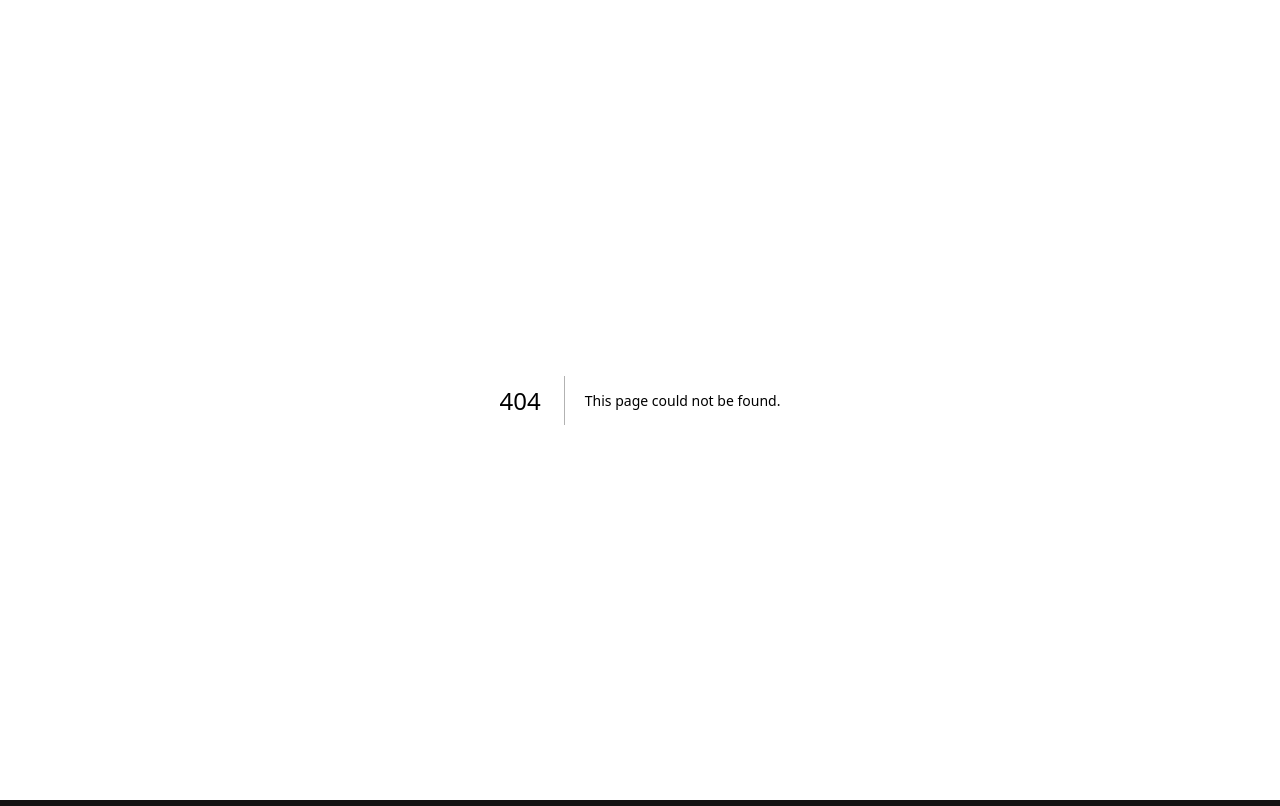
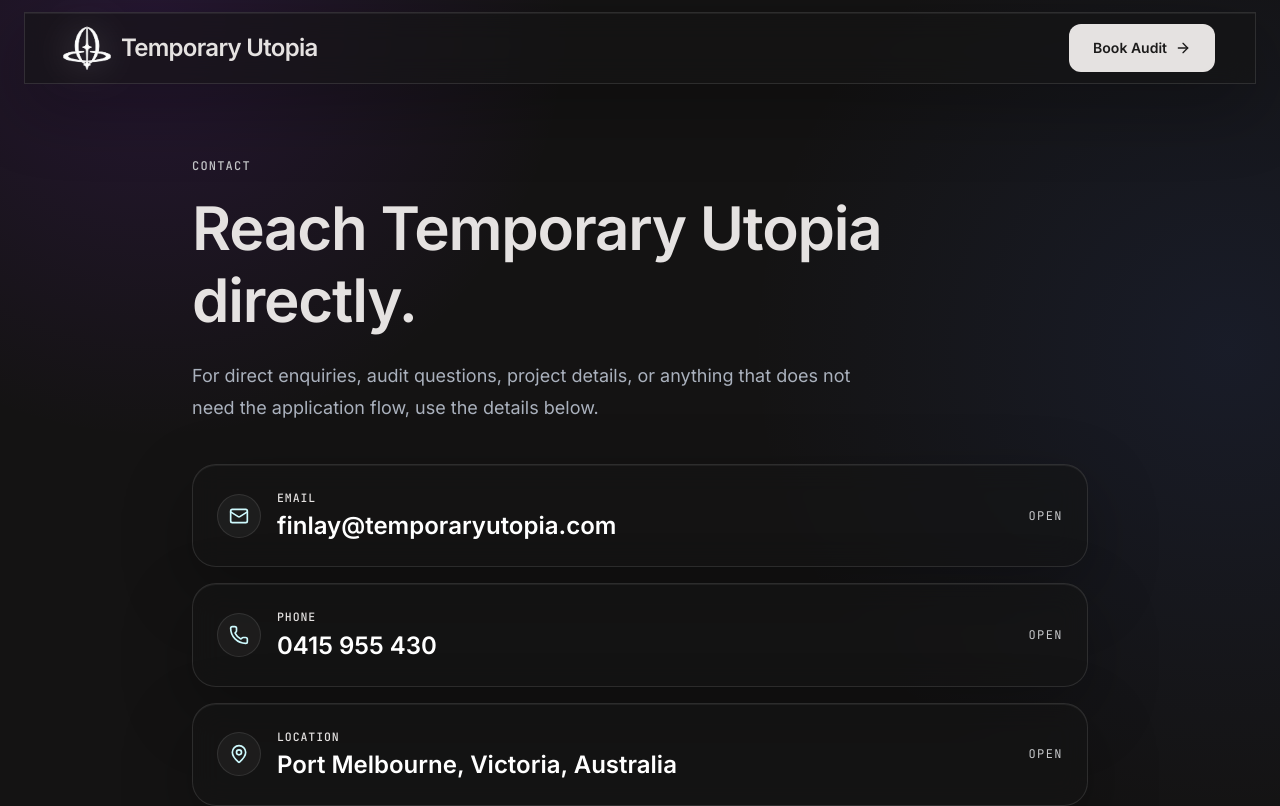
Before and after one commit to heyfinlay/UtopiaStudios, a Next.js app: page /contact in a window 1280 px wide. Before the commit this address had no page. Shown: the top 806 px of the page. Built offline with nearby package versions, Linux system fonts and the light colour scheme.

Commit message:
Add contact links to header and footer

```diff
--- /dev/null
+++ b/src/app/contact/page.tsx
@@ -0,0 +1,89 @@
+import type { Metadata } from "next";
+import { Mail, MapPin, Phone } from "lucide-react";
+import { SiteHeader } from "@/components/layout/SiteHeader";
+import { SiteFooter } from "@/components/layout/SiteFooter";
+import { FloatingBackground } from "@/components/ui/FloatingBackground";
+import { GlassCard } from "@/components/ui/GlassCard";
+import { SectionWrapper } from "@/components/ui/SectionWrapper";
+
+export const metadata: Metadata = {
+  title: "Contact",
+  description:
+    "Contact Temporary Utopia directly by email, phone, or location details.",
+};
+
+const contactDetails = [
+  {
+    label: "Email",
+    value: "finlay@temporaryutopia.com",
+    href: "mailto:finlay@temporaryutopia.com",
+    icon: Mail,
+  },
+  {
+    label: "Phone",
+    value: "0415 955 430",
+    href: "tel:+61415955430",
+    icon: Phone,
+  },
+  {
+    label: "Location",
+    value: "Port Melbourne, Victoria, Australia",
+    href: "https://www.google.com/maps/search/?api=1&query=Port%20Melbourne%2C%20Victoria%2C%20Australia",
+    icon: MapPin,
+  },
+];
+
+export default function ContactPage() {
+  return (
+    <>
+      <FloatingBackground />
+      <SiteHeader compact />
+      <main>
+        <SectionWrapper className="!pt-40">
+          <div className="mx-auto max-w-4xl">
+            <p className="eyebrow">Contact</p>
+            <h1 className="section-title mt-5 max-w-3xl text-5xl font-semibold sm:text-6xl">
+              Reach Temporary Utopia directly.
+            </h1>
+            <p className="mt-6 max-w-2xl text-lg leading-8 text-[#aab1bd]">
+              For direct enquiries, audit questions, project details, or
+              anything that does not need the application flow, use the details
+              below.
+            </p>
+
+            <div className="mt-10 grid gap-4">
+              {contactDetails.map(({ label, value, href, icon: Icon }) => (
+                <GlassCard key={label} className="p-5 sm:p-6">
+                  <a
+                    href={href}
+                    target={href.startsWith("http") ? "_blank" : undefined}
+                    rel={
+                      href.startsWith("http") ? "noreferrer" : undefined
+                    }
+                    className="flex flex-col gap-4 sm:flex-row sm:items-center sm:justify-between"
+                  >
+                    <span className="flex items-center gap-4">
+                      <span className="grid h-11 w-11 shrink-0 place-items-center rounded-full border border-white/10 bg-white/[.045] text-cyan-100">
+                        <Icon className="h-5 w-5" />
+                      </span>
+                      <span>
+                        <span className="form-label">{label}</span>
+                        <span className="mt-1 block text-xl font-semibold text-white sm:text-2xl">
+                          {value}
+                        </span>
+                      </span>
+                    </span>
+                    <span className="font-mono text-xs uppercase tracking-[0.12em] text-[#c5c7c9]">
+                      Open
+                    </span>
+                  </a>
+                </GlassCard>
+              ))}
+            </div>
+          </div>
+        </SectionWrapper>
+      </main>
+      <SiteFooter />
+    </>
+  );
+}
--- a/src/components/layout/SiteFooter.tsx
+++ b/src/components/layout/SiteFooter.tsx
@@ -18,6 +18,9 @@ export function SiteFooter() {
           </p>
         </div>
         <nav className="flex flex-wrap justify-center gap-8 font-mono text-[12px] font-medium uppercase tracking-[0.1em]">
+          <Link href="/contact" className="hover:text-white">
+            Contact
+          </Link>
           <Link href="/privacy" className="hover:text-white">
             Privacy
           </Link>
--- a/src/components/layout/SiteHeader.tsx
+++ b/src/components/layout/SiteHeader.tsx
@@ -11,6 +11,7 @@ const links = [
   ["Systems", "/"],
   ["Process", "/#mechanism"],
   ["Portfolio", "/objection-hub"],
+  ["Contact", "/contact"],
 ];
 
 export function SiteHeader({
```
